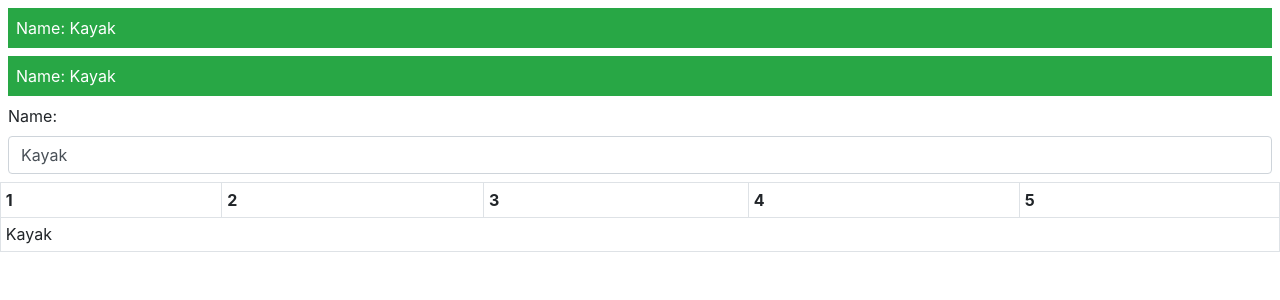
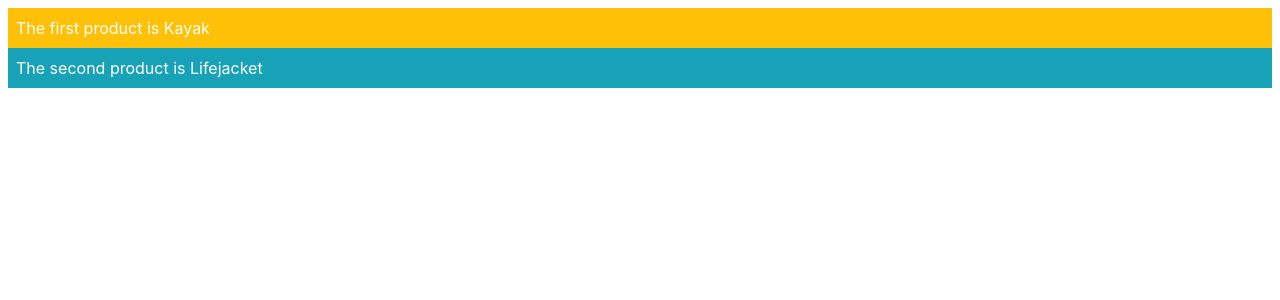
Before and after one commit to rene-copaga/example, an Angular app: page / in a window 1280 px wide. Shown: the top 300 px of the page. Built offline with nearby package versions, Linux system fonts and the light colour scheme.

Commit message:
Setting All of an Element’s Classes with the Standard Binding

```diff
--- a/src/app/component.ts
+++ b/src/app/component.ts
@@ -8,7 +8,8 @@ import { Model } from "./repository.model";
 export class ProductComponent {
     model: Model = new Model();
 
-    getClasses(): string {
-        return this.model.getProducts().length == 5 ? "bg-success" : "bg-warning";
+    getClasses(key: number): string {
+        let product = this.model.getProduct(key);
+        return "p-2 " + (product.price < 50 ? "bg-info" : "bg-warning");
     }
 }
--- a/src/app/template.html
+++ b/src/app/template.html
@@ -1,21 +1,8 @@
-<div [ngClass]="'text-white m-2 p-2 ' + getClasses()"
-        [textContent]="'Name: ' + (model.getProduct(1)?.name || 'None')">
-    Hello, World.
+<div class="text-white m-2">
+    <div [class]="getClasses(1)">
+        The first product is {{model.getProduct(1).name}}
+    </div>
+    <div [class]="getClasses(2)">
+        The second product is {{model.getProduct(2).name}}
+    </div>
 </div>
-<div [ngClass]="'text-white m-2 p-2 ' + getClasses()">
-    Name: {{ model.getProduct(1)?.name || 'None' }}
-</div>
-<div class="form-group m-2">
-    <label>Name:</label>
-    <input class="form-control" [value]="model.getProduct(1)?.name || 'None'" />
-</div>
-<table class="table table-sm table-bordered table-striped mt-2">
-    <tr>
-        <th>1</th><th>2</th><th>3</th><th>4</th><th>5</th>
-    </tr>
-    <tr>
-        <td [attr.colspan]="model.getProducts().length">
-            {{model.getProduct(1)?.name || 'None'}}
-        </td>
-    </tr>
-</table>
```
